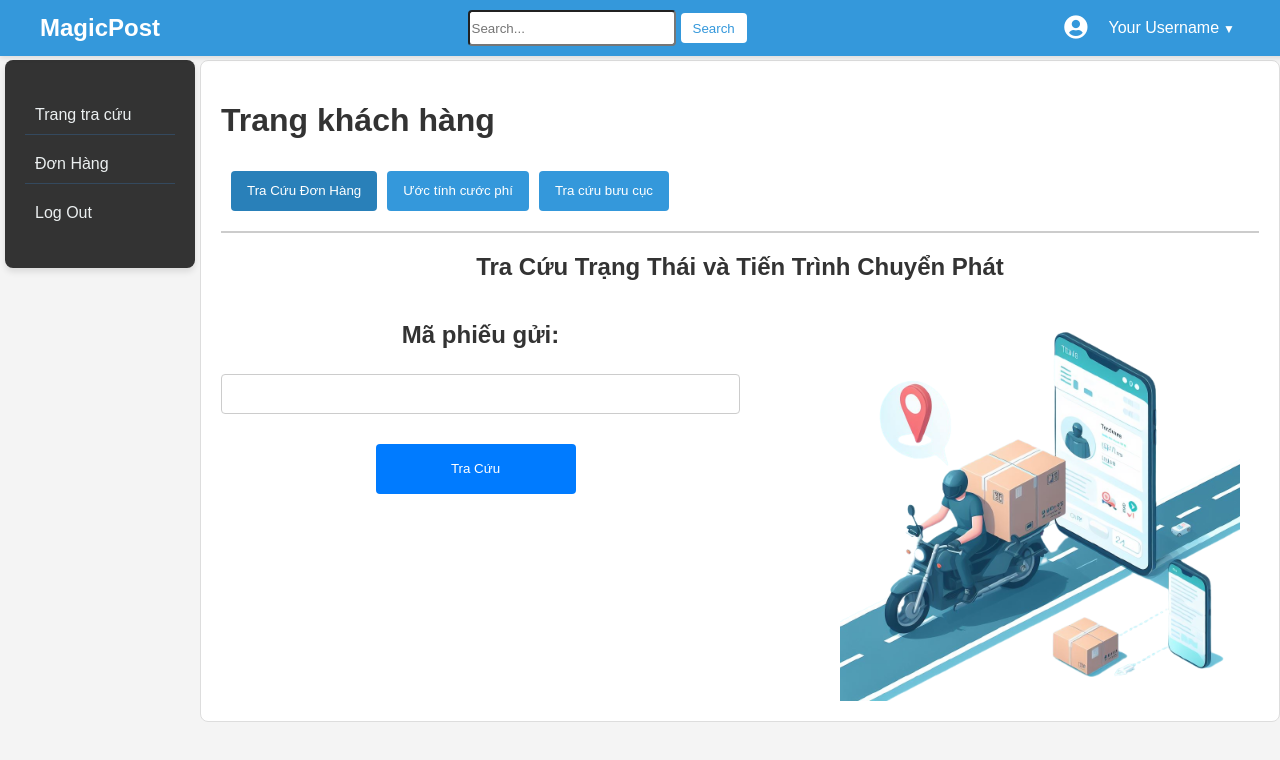
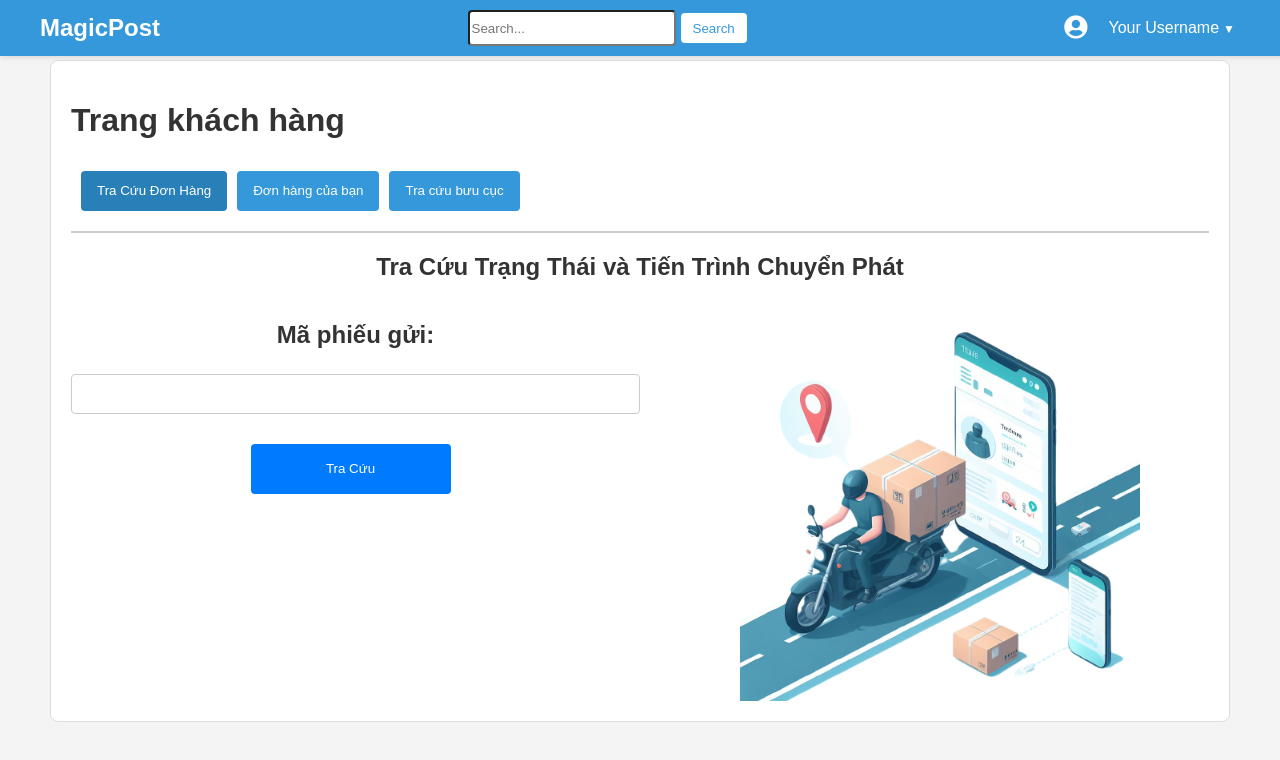
Before and after one commit to dodangquyen22/MagicPost, a React (Create React App) app in the folder client/: page /user in a window 1280 px wide. Shown: the top 760 px of the page. Built offline with nearby package versions, Linux system fonts and the light colour scheme.

Commit message:
update frontend

```diff
--- a/client/src/App.js
+++ b/client/src/App.js
@@ -10,6 +10,7 @@ import EmployeeProfile from './components/Emploee/EmployeeProfile';
 import TransactionPage from './components/teller_pages/TellerMain';
 import UserMain from './components/userDisplay/UserMain';
 import ProductList from './components/teller_pages/OrderList';
+import TransferReceipt from './components/teller_pages/TransferReceipt';
 
 function App() {
   // const [activePage, setActivePage] = useState('dashboard');
@@ -29,6 +30,7 @@ function App() {
           <Route path="/employee/:id" element={<EmployeeProfile />} />
           <Route path="/tellermain" element={<TransactionPage />} />
           <Route path="/orderlist" element={<ProductList />} />
+          <Route path="/transferreceipt" element={<TransferReceipt />} />
           <Route path="/profile" element={<Profile />} />
         </Routes>
       </BrowserRouter>
--- a/client/src/components/Manager_page/Dashboard.js
+++ b/client/src/components/Manager_page/Dashboard.js
@@ -106,8 +106,7 @@ export const Dashboard = () => {
                     </div>
                     <div className="map-container-wrapper">
                         <h3>Bản Đồ Điểm Giao Dịch</h3>
-                        <SimpleMap />
-
+                        <iframe src="https://www.google.com/maps/d/u/0/embed?mid=1uf1wNufrV1rqpJX-VyUMqWjwqKOivNs&ehbc=2E312F&noprof=1" width="100%" height={480}></iframe>
                     </div>
                 </div>
             </div>
--- a/client/src/components/log_in/Login.js
+++ b/client/src/components/log_in/Login.js
@@ -59,17 +59,6 @@ const Login = () => {
         />
       </div>
 
-      <div>
-        <select className="form-control role" defaultValue="Lãnh đạo công ty">
-          <option value="Lãnh đạo công ty">Lãnh đạo công ty</option>
-          <option value="1">Trưởng điểm tại điểm giao dịch</option>
-          <option value="2">Giao dịch viên</option>
-          <option value="3">Trưởng điểm tại điểm tập kết</option>
-          <option value="4">Nhân viên tại điểm tập kết</option>
-          <option value="5">Khách hàng</option>
-        </select>
-      </div>
-
       <div className="mb-3">
         <div className="custom-control custom-checkbox">
           <input
--- a/client/src/components/teller_pages/RecordTransaction.js
+++ b/client/src/components/teller_pages/RecordTransaction.js
@@ -3,6 +3,7 @@ import { FontAwesomeIcon } from '@fortawesome/react-fontawesome';
 import { faUser, faMapMarker, faPhone, faClipboard, faBox, faFileAlt, faList, faWeight, faDollarSign, faComment, faTag, faMoneyBill, faMoneyCheck, faTimes, faCalendarTimes, faTruck, faTruckFast } from '@fortawesome/free-solid-svg-icons';
 import './styles/recordtransaction.css';
 import { toast } from 'react-toastify';
+import { Link } from 'react-router-dom';
 import ReactToPrint from 'react-to-print';
 
 
@@ -611,7 +612,11 @@ const RecordTransaction = () => {
                         <button type="button" className="btn btn-secondary" onClick={handleResetForm}>
                             Làm Mới
                         </button>
-                        <PrintButton componentRef={componentRef} />
+                        {/* <PrintButton componentRef={componentRef} /> */}
+                        <button type="button" className="btn btn-secondary">
+
+                            <Link to="/transferreceipt">In đơn hàng</Link>
+                        </button>
                     </div>
                 </div>
 
--- a/client/src/components/teller_pages/TellerMain.js
+++ b/client/src/components/teller_pages/TellerMain.js
@@ -27,6 +27,7 @@ const TransactionPage = () => {
             <li>
               <Link to="/">Log Out</Link>
             </li>
+            <li><Link to="/transferreceipt">In đơn hàng</Link></li>
           </ul>
         </div>
         <div className="content">
--- /dev/null
+++ b/client/src/components/teller_pages/TransferReceipt.js
@@ -0,0 +1,12 @@
+import React, { useState, useRef } from 'react';
+import { FontAwesomeIcon } from '@fortawesome/react-fontawesome';
+import { faUser, faMapMarker, faPhone, faClipboard, faBox, faFileAlt, faList, faWeight, faDollarSign, faComment, faTag, faMoneyBill, faMoneyCheck, faTimes, faCalendarTimes, faTruck, faTruckFast } from '@fortawesome/free-solid-svg-icons';
+
+
+const TransferRecipt = () => {
+    <div >
+        ggg
+    </div>
+};
+
+export default TransferRecipt;
--- /dev/null
+++ b/client/src/components/userDisplay/Slider.js
@@ -0,0 +1,19 @@
+// import React from "react";
+// import { Carousel } from "react-responsive-carousel";
+
+// export default () => (
+//   <Carousel autoPlay>
+//     <div>
+//       <img alt="" src="http://lorempixel.com/output/cats-q-c-640-480-1.jpg" />
+//       <p className="legend">Legend 1</p>
+//     </div>
+//     <div>
+//       <img alt="" src="http://lorempixel.com/output/cats-q-c-640-480-2.jpg" />
+//       <p className="legend">Legend 2</p>
+//     </div>
+//     <div>
+//       <img alt="" src="http://lorempixel.com/output/cats-q-c-640-480-3.jpg" />
+//       <p className="legend">Legend 3</p>
+//     </div>
+//   </Carousel>
+// );
--- a/client/src/components/userDisplay/TrackShipment.js
+++ b/client/src/components/userDisplay/TrackShipment.js
@@ -104,12 +104,12 @@ const TrackShipment = () => {
                     </div>
 
 
-                    {shipmentLocation && (
+                    {/* {shipmentLocation && (
                         <div className="mt-4">
                             <h3>Vị Trí Đơn Hàng Hiện Tại</h3>
                             <MapShipment lat={shipmentLocation.lat} lng={shipmentLocation.lng} />
                         </div>
-                    )}
+                    )} */}
                 </div>
             </div>
         </div>
--- a/client/src/components/userDisplay/UserMain.js
+++ b/client/src/components/userDisplay/UserMain.js
@@ -4,6 +4,7 @@ import { Link } from "react-router-dom";
 import TrackShipment from "./TrackShipment";
 import "./styles/usermain.css";
 import SearchPostOffice from "./SearchPostOffice";
+import Slider from "./Slider";
 
 const UserMain = () => {
     const [selectedTab, setSelectedTab] = useState("track"); // Tab mặc định
@@ -16,7 +17,8 @@ const UserMain = () => {
         <div className="user-container">
             <Navbar />
             <div className="content-container">
-                <div className="sidebar">
+
+                {/* <div className="sidebar">
                     <ul>
                         <li>
                             <Link to="/user">Trang tra cứu</Link>
@@ -28,8 +30,9 @@ const UserMain = () => {
                             <Link to="/">Log Out</Link>
                         </li>
                     </ul>
-                </div>
-                <div className="content">
+                </div> */}
+                <div className="user-content">
+                    {/* <Slider /> */}
                     <h1>Trang khách hàng</h1>
                     <div className="tabs">
                         <button
@@ -42,7 +45,7 @@ const UserMain = () => {
                             className={selectedTab === "expense" ? "active" : ""}
                             onClick={() => handleTabChange("expense")}
                         >
-                            Ước tính cước phí
+                            Đơn hàng của bạn
                         </button>
                         <button
                             className={selectedTab === "localPost" ? "active" : ""}
--- a/client/src/components/userDisplay/styles/usermain.css
+++ b/client/src/components/userDisplay/styles/usermain.css
@@ -1,3 +1,14 @@
+.user-content {
+  flex-grow: 1;
+  padding: 20px;
+  border: 1px solid #ddd;
+  border-radius: 8px;
+  background-color: #fff;
+  margin-left: 50px;
+  margin-right: 50px;
+  margin-top: 60px;
+}
+
 .tabs {
     display: flex;
     /* justify-content: space-around; */
--- /dev/null
+++ b/package.json
@@ -0,0 +1,5 @@
+{
+  "dependencies": {
+    "react-carousel-slider": "^2.0.13"
+  }
+}
```
Also changed, not shown: 1 other file (tests, documents, lock files or other folders).
